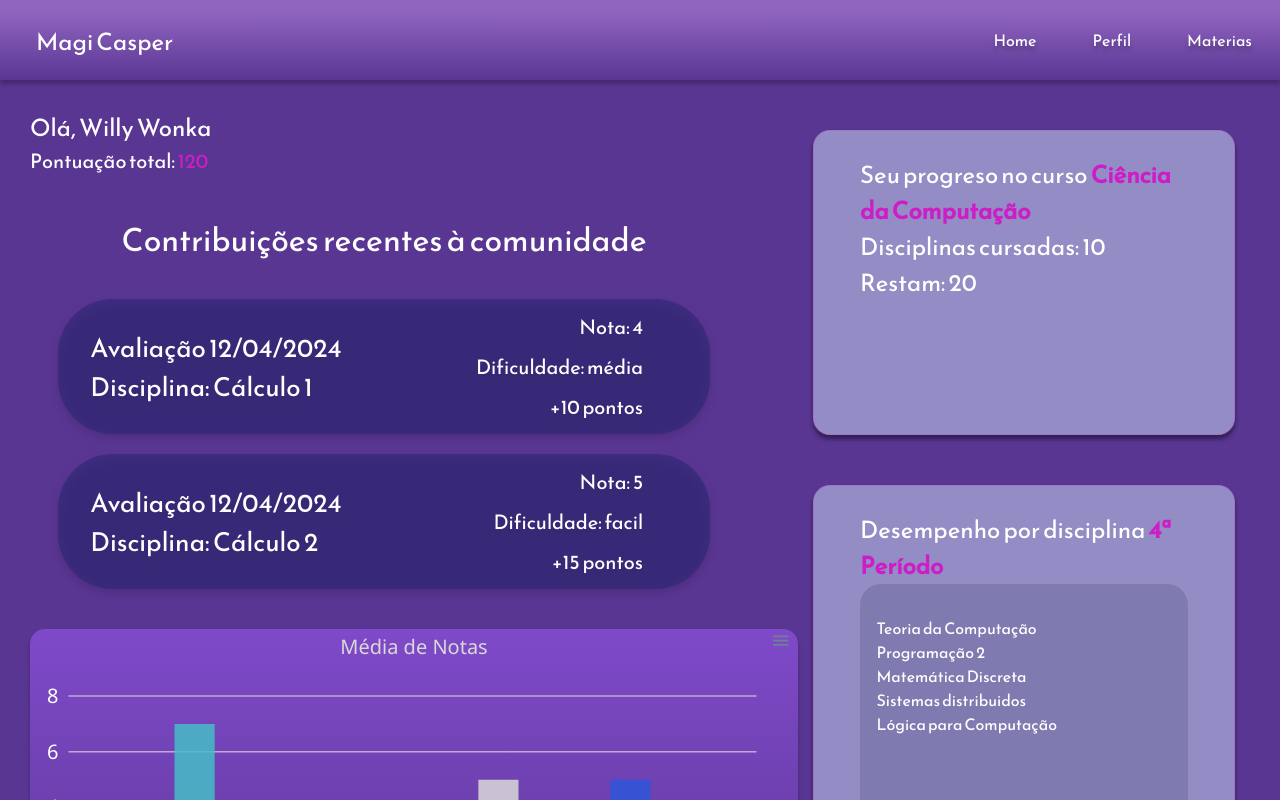
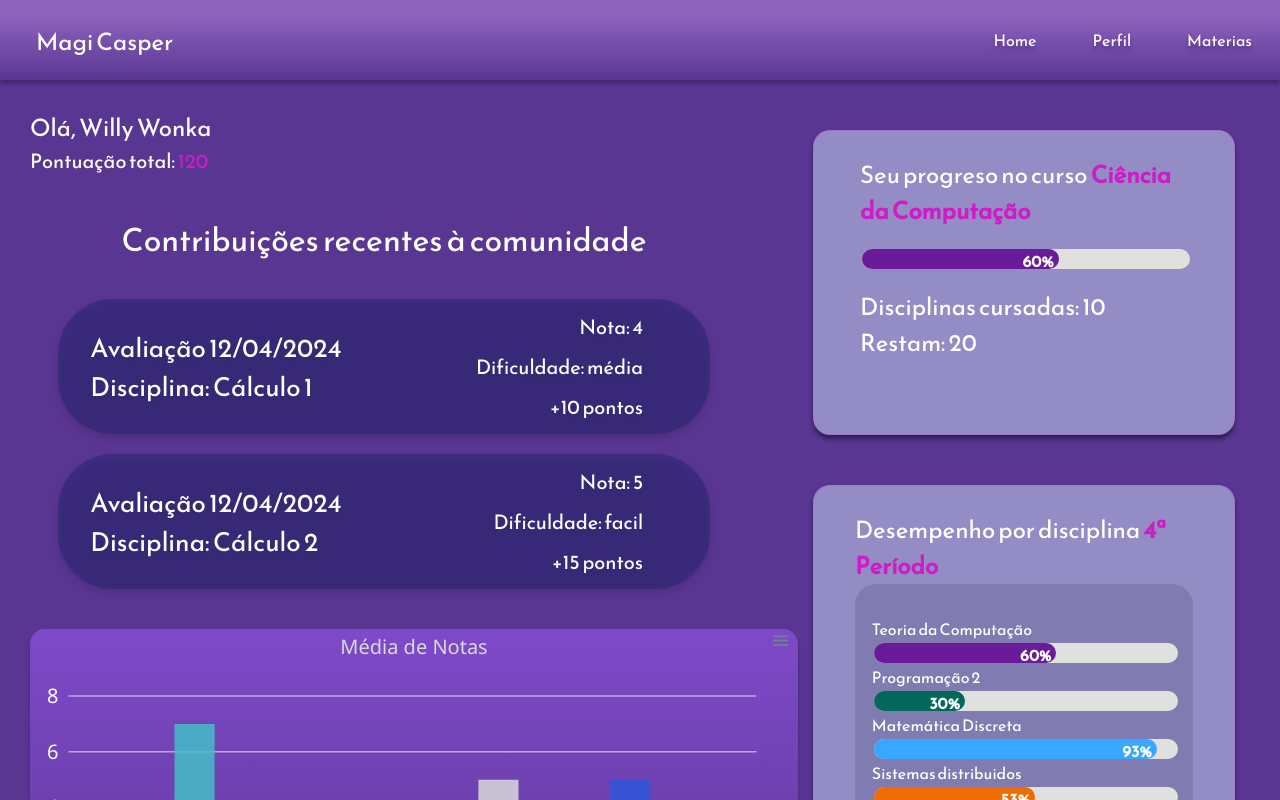
Before and after one commit to JT4v4res/PDS-Grupo5, a React (Create React App) app in the folder magicasper/: page /Home in a window 1280 px wide. Shown: the top 800 px of the page. Built offline with nearby package versions, Linux system fonts and the light colour scheme; no server answers.

Commit message:
adding ProgressBar

```diff
--- a/magicasper/src/App.js
+++ b/magicasper/src/App.js
@@ -4,6 +4,7 @@ import SubMenu from './Componentes/SideBar';
 import Dropdown from './Componentes/Dropdown';
 import FormularioAvaliacao from './Componentes/FormularioAvaliacao';
 import Star from './Componentes/Star';
+import ProgressBar from './Componentes/ProgressBar';
 import Materias from './pages/Materias';
 import Home from './pages/Home';
 import Perfil from './pages/Perfil';
@@ -45,10 +46,10 @@ function App (){
         <Route path="/Informativo" element={<Informativo/>}/>
         <Route path="/Dropdown" element={<Dropdown/>}/>
         <Route path="/Star" element={<Star/>}/>
+        <Route path="/ProgressBar" element={<ProgressBar/>}/>
       </Routes>
     </div>
-    <body>
-    </body>
+
   </>
   );
 }
--- /dev/null
+++ b/magicasper/src/Componentes/ProgressBar/index.js
@@ -0,0 +1,35 @@
+import React from "react";
+
+const ProgressBar = (props) => {
+  const { bgcolor, completed } = props;
+  const containerStyles = {
+    height: 20,
+    width: '100%',
+    backgroundColor: "#e0e0de",
+    borderRadius: 50,
+    margin: 2
+  }
+
+  const fillerStyles = {
+    height: '100%',
+    width: `${completed}%`,
+    backgroundColor: bgcolor,
+    borderRadius: 'inherit',
+    textAlign: 'right'
+  }
+
+  const labelStyles = {
+    padding: 5,
+    color: 'white',
+    fontWeight: 'bold'
+  }
+  return (
+    <div style={containerStyles}>
+      <div style={fillerStyles}>
+        <span style={labelStyles}>{`${completed}%`}</span>
+      </div>
+    </div>
+  );
+};
+
+export default ProgressBar;
--- a/magicasper/src/pages/Home/index.css
+++ b/magicasper/src/pages/Home/index.css
@@ -74,7 +74,7 @@
 }
 
 .DesempenhoDisciplina{
-  padding: 5% 9%;
+  padding: 5% 8%;
   margin: 25px auto;
   width: 422px;
   height: 440px;
@@ -83,6 +83,10 @@
   border: 1px solid rgba(205, 29, 198, 0.20);;
   background-color: rgba(155, 150, 203, 0.90);
   box-shadow: 0px 4px 4px 0px rgba(0, 0, 0, 0.25), 0px 4px 4px 0px rgba(0, 0, 0, 0.25);
+}
+.rigth-side .Desempenho{
+  margin: 20px 0px;
+
 }
 
 .DesempenhoDisciplina header{
--- a/magicasper/src/pages/Home/index.js
+++ b/magicasper/src/pages/Home/index.js
@@ -1,8 +1,9 @@
 import './index.css';
 import Navbar from '../../Componentes/Navbar';
 import BarGraph from "../../Componentes/GraficoBarra";
+import ProgressBar from "../../Componentes/ProgressBar"
 
-function Home (UserData, pontuacao_user, materias_cursadas,disciplinas_atual, materias_fazer, pontuacoes_ganhas){
+function Home (UserData, pontuacao_user, materias_cursadas,disciplinas_atual,DesempenhoDisciplinaData, materias_fazer, BarraProgressoData, pontuacoes_ganhas){
   UserData = ["Willy Wonka", "Ciência da Computação", "Universidade Federal de Alagoas", "2024.1", '4']
   pontuacao_user = 120
   materias_cursadas = 10
@@ -26,25 +27,41 @@ function Home (UserData, pontuacao_user, materias_cursadas,disciplinas_atual, ma
   disciplinas_atual =[
     {
       nome: 'Teoria da Computação',
-      codigo: 'COMP321'
+      codigo: 'COMP321',
+      bgcolor: "#6a1b9a",
+      completed: 60
     },
     {
       nome: 'Programação 2',
-      codigo: 'COMP321'
+      codigo: 'COMP321',
+      bgcolor: "#00695c",
+      completed: 30
     },
     {
       nome: 'Matemática Discreta',
-      codigo: 'COMP321'
+      codigo: 'COMP321',
+      bgcolor: "#38a7ff",
+      completed: 93
     },
     {
       nome: 'Sistemas distribuidos',
-      codigo: 'COMP321'
+      codigo: 'COMP321',
+      bgcolor: "#ef6c00",
+      completed: 53
     },
     {
       nome: 'Lógica para Computação',
-      codigo: 'COMP321'
+      codigo: 'COMP321',
+      bgcolor: "#afcd00",
+      completed: 73
     },
   ]
+
+  BarraProgressoData = [
+    { bgcolor: "#6a1b9a", completed: 60 },
+  ];
+
+
   return (
   <>
     <Navbar/>
@@ -86,7 +103,11 @@ function Home (UserData, pontuacao_user, materias_cursadas,disciplinas_atual, ma
       <div className='rigth-side'>
         <div className='progressoCurso'>
             <header>Seu progreso no curso <span>{UserData[1]}</span></header>
-            <div className='Desempenho'></div>
+            <div className='Desempenho'>
+                {BarraProgressoData.map((item, idx) => (
+                             <ProgressBar key={idx} bgcolor={item.bgcolor} completed={item.completed} />
+                ))}
+            </div>
             <header>Disciplinas cursadas: {materias_cursadas}</header>
             <header>Restam: {materias_fazer}</header>
         </div>
@@ -98,6 +119,7 @@ function Home (UserData, pontuacao_user, materias_cursadas,disciplinas_atual, ma
                           disciplinas_atual.map(disciplinas_atual => (
                               <li>
                                   {disciplinas_atual.nome}
+                                  <ProgressBar key={disciplinas_atual} bgcolor={disciplinas_atual.bgcolor} completed={disciplinas_atual.completed} />
                               </li>
                           ))
                       }
--- a/magicasper/src/pages/MagiCasperInicial/index.css
+++ b/magicasper/src/pages/MagiCasperInicial/index.css
@@ -71,7 +71,7 @@
   box-shadow: 0px 4px 4px 0px rgba(0, 0, 0, 0.25);
   text-align: center;
   justify-content: center;
-  margin-left: 50%;
+  margin-left: 45%;
 }
 .card-azul-2 p{
   padding-top: 10%;
```
Also changed, not shown: magicasper/src/Componentes/ProgressBar/index.css (added).
